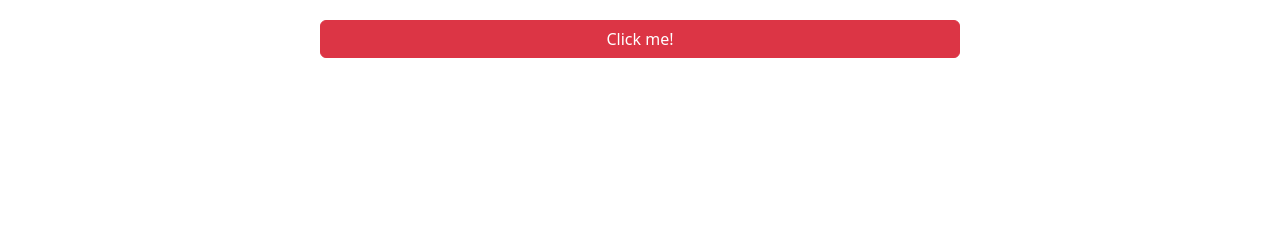
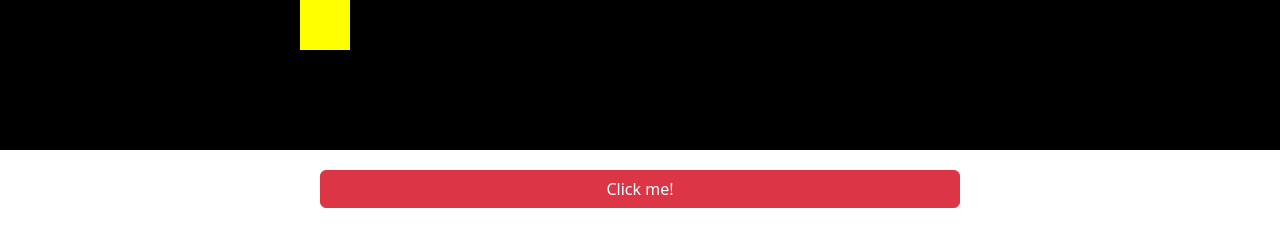
Before and after one commit to NARooshnavand/web4022, a plain HTML site: page index.html in a window 1280 px wide. Both pictures are taken after a click on the link "Click me!". Drawn offline with nearby package versions, Linux system fonts and the light colour scheme.

Commit message:
change position of an element

```diff
--- a/index.html
+++ b/index.html
@@ -8,6 +8,13 @@
     <script src="js/main.js"></script>
 </head>
 <body>
+    <div style="width: 100%;height:150px;background-color: black;">
+        <div style="width:50px;height: 50px;
+                    background-color: yellow;
+                    position: absolute; left: 25px;" id="mybox">
+
+        </div>
+    </div>
     <div class="row col-md-6" style="margin-right:auto;margin-left: auto;margin-top: 20px;">
         <p id="ptag">
             Lorem ipsum dolor sit amet consectetur adipisicing elit. Natus mollitia asperiores maiores minima nulla sit debitis quo vitae commodi facilis amet alias voluptatem omnis sapiente, corporis animi fugiat, magni magnam!
--- a/js/main.js
+++ b/js/main.js
@@ -2,6 +2,7 @@ console.log("this is the first code in javascript")
 var  mdisplay = true;
 function myFunction(){
     const element = document.getElementById("ptag");
+    const mybox = document.getElementById("mybox");
     // console.log(element);
     if(mdisplay)
     {
@@ -11,5 +12,7 @@ function myFunction(){
         element.style.display = "block";
         mdisplay = true;
     }
+    mybox.style.left = "300px";
+
     alert("You clicked on link!")
 }
```
